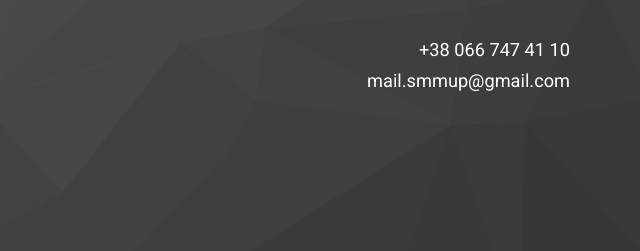
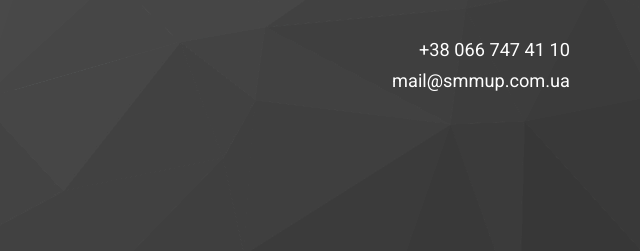
Before and after one commit to kuzovova/kuzovova.github.io, a plain HTML site: page index.html in a window 1280 px wide. Shown: the part 2074-2325 px from the top of the page, 640-1280 px from the left. Drawn offline with Linux system fonts and the light colour scheme; a web font is replaced by a local one.

Commit message:
changed e-mail

```diff
--- a/index.html
+++ b/index.html
@@ -295,7 +295,7 @@
 				<div class="col-sm-8 contacts">
 					<div>
 						<p>+38 066 747 41 10</p>
-						<p>mail.smmup@gmail.com</p>
+						<p>mail@smmup.com.ua</p>
 					</div>
 
 					<!-- <div class="social-media">
```
Also changed, not shown: zohoverify/verifyforzoho.html (deleted, +0 -1 lines).
